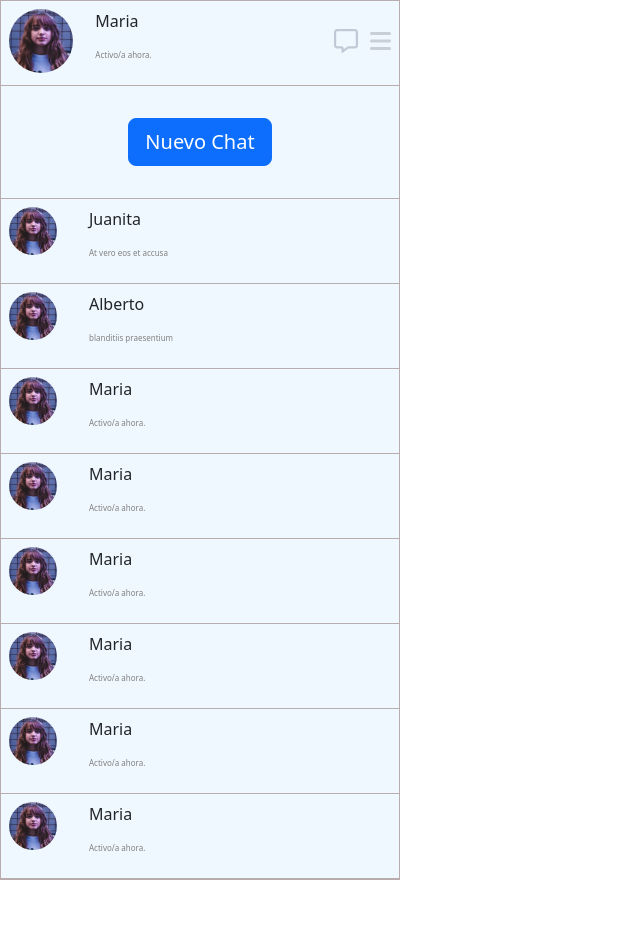
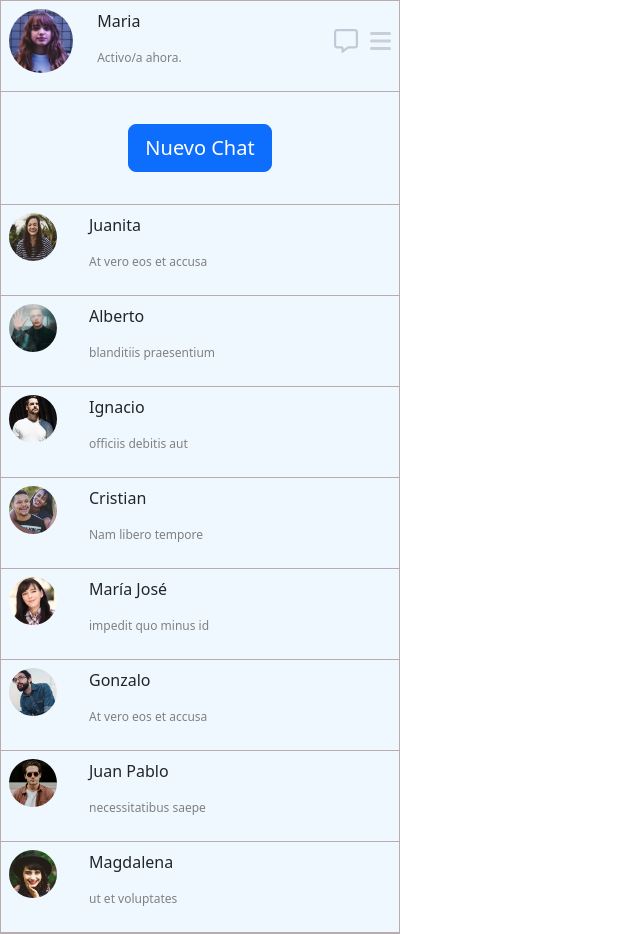
Before and after one commit to GermanPudu/flex, a plain HTML site: page index.html in a window 1280 px wide. Shown: the whole page, without its empty margins (0-640 px from the left). Before the commit the page ends 880 px from the top, so only its background shows below. Drawn offline with nearby package versions, Linux system fonts and the light colour scheme.

Commit message:
chatready

```diff
--- a/assests/css/styles.css
+++ b/assests/css/styles.css
@@ -21,13 +21,13 @@
 
 .first-paragraph{
    margin-bottom: 0em;
-    font-size: 1em;
+    font-size: 2em;
 
 }
 .second-paragraph{
     margin-top: 0em;
     color: gray;
-    font-size: 0.5em;
+    font-size: 0.75em;
 
 }
 .mariaimg{
@@ -39,8 +39,9 @@
     display: flex;
     flex-direction: column;
     justify-content: space-evenly;
-    margin-right: 10em;
+    margin-right: 8em;
     text-align: justify center;
+
 
 }
 .botones{
@@ -75,9 +76,10 @@ body{
     display: flex;
     flex-direction: column;
     justify-content: space-evenly;
-    margin-right: 10em;
+    margin-right: 8em;
     margin-left: 2em;
     text-align: justify center;
+
 
 }
 .personchats{
--- a/index.html
+++ b/index.html
@@ -25,59 +25,59 @@
         <button type="button" class="btn btn-primary btn-lg btn-p">Nuevo Chat</button>
     </div>
     <div class="personchats">
-        <img src="assests/imgs/maria.jpg" class="chatimg">
+        <img src="assests/imgs/juanita.jpg" class="chatimg">
     <div class="textchats">
         <p class="first-parahraph">Juanita</p>
         <p class="second-paragraph">At vero eos et accusa</p>
     </div>
     </div>
     <div class="personchats">
-        <img src="assests/imgs/maria.jpg" class="chatimg">
+        <img src="assests/imgs/alb.jpg" class="chatimg">
     <div class="textchats">
         <p class="first-parahraph">Alberto</p>
         <p class="second-paragraph">blanditiis praesentium</p>
     </div>
     </div>
     <div class="personchats">
-        <img src="assests/imgs/maria.jpg" class="chatimg">
+        <img src="assests/imgs/ignacio.jpg" class="chatimg">
     <div class="textchats">
-        <p class="first-parahraph">Maria</p>
-        <p class="second-paragraph">Activo/a ahora.</p>
+        <p class="first-parahraph">Ignacio</p>
+        <p class="second-paragraph">officiis debitis aut</p>
     </div>
     </div>
     <div class="personchats">
-        <img src="assests/imgs/maria.jpg" class="chatimg">
+        <img src="assests/imgs/cristian.jpg" class="chatimg">
     <div class="textchats">
-        <p class="first-parahraph">Maria</p>
-        <p class="second-paragraph">Activo/a ahora.</p>
+        <p class="first-parahraph">Cristian</p>
+        <p class="second-paragraph">Nam libero tempore</p>
     </div>
     </div>
     <div class="personchats">
-        <img src="assests/imgs/maria.jpg" class="chatimg">
+        <img src="assests/imgs/mj.jpg" class="chatimg">
     <div class="textchats">
-        <p class="first-parahraph">Maria</p>
-        <p class="second-paragraph">Activo/a ahora.</p>
+        <p class="first-parahraph">María José</p>
+        <p class="second-paragraph">impedit quo minus id</p>
     </div>
     </div>
     <div class="personchats">
-        <img src="assests/imgs/maria.jpg" class="chatimg">
+        <img src="assests/imgs/gonza.jpg" class="chatimg">
     <div class="textchats">
-        <p class="first-parahraph">Maria</p>
-        <p class="second-paragraph">Activo/a ahora.</p>
+        <p class="first-parahraph">Gonzalo</p>
+        <p class="second-paragraph">At vero eos et accusa</p>
     </div>
     </div>
     <div class="personchats">
-        <img src="assests/imgs/maria.jpg" class="chatimg">
+        <img src="assests/imgs/jp.jpg" class="chatimg">
     <div class="textchats">
-        <p class="first-parahraph">Maria</p>
-        <p class="second-paragraph">Activo/a ahora.</p>
+        <p class="first-parahraph">Juan Pablo</p>
+        <p class="second-paragraph">necessitatibus saepe</p>
     </div>
     </div>
     <div class="personchats">
-        <img src="assests/imgs/maria.jpg" class="chatimg">
+        <img src="assests/imgs/magdalena.jpg" class="chatimg">
     <div class="textchats">
-        <p class="first-parahraph">Maria</p>
-        <p class="second-paragraph">Activo/a ahora.</p>
+        <p class="first-parahraph">Magdalena</p>
+        <p class="second-paragraph">ut et voluptates</p>
     </div>
     </div>
 
```
Also changed, not shown: assests/imgs/alb.jpg (added), assests/imgs/cristian.jpg (added), assests/imgs/gonza.jpg (added), assests/imgs/ignacio.jpg (added), assests/imgs/jp.jpg (added), assests/imgs/juanita.jpg (added), assests/imgs/magdalena.jpg (added), assests/imgs/mj.jpg (added).
